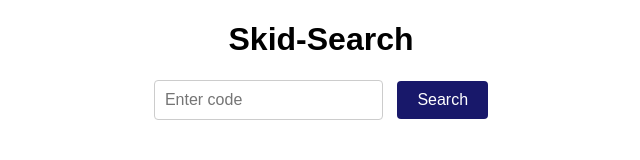
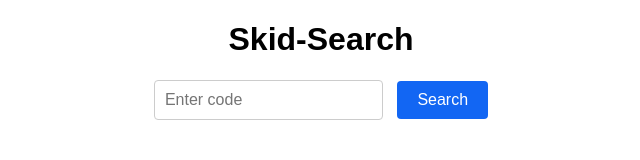
Before and after one commit to bananaontop/Skid-Search, a plain HTML site: page index.html in a window 1280 px wide. Shown: the whole page, without its empty margins (319-959 px from the left). Drawn offline with Linux system fonts and the light colour scheme.

Commit message:
Update index.html

```diff
--- a/index.html
+++ b/index.html
@@ -18,7 +18,7 @@
     button {
       padding: 10px 20px;
       font-size: 16px;
-      background-color: #18186a;
+      background-color: #1266f3;
       color: white;
       border: none;
       border-radius: 4px;
```
